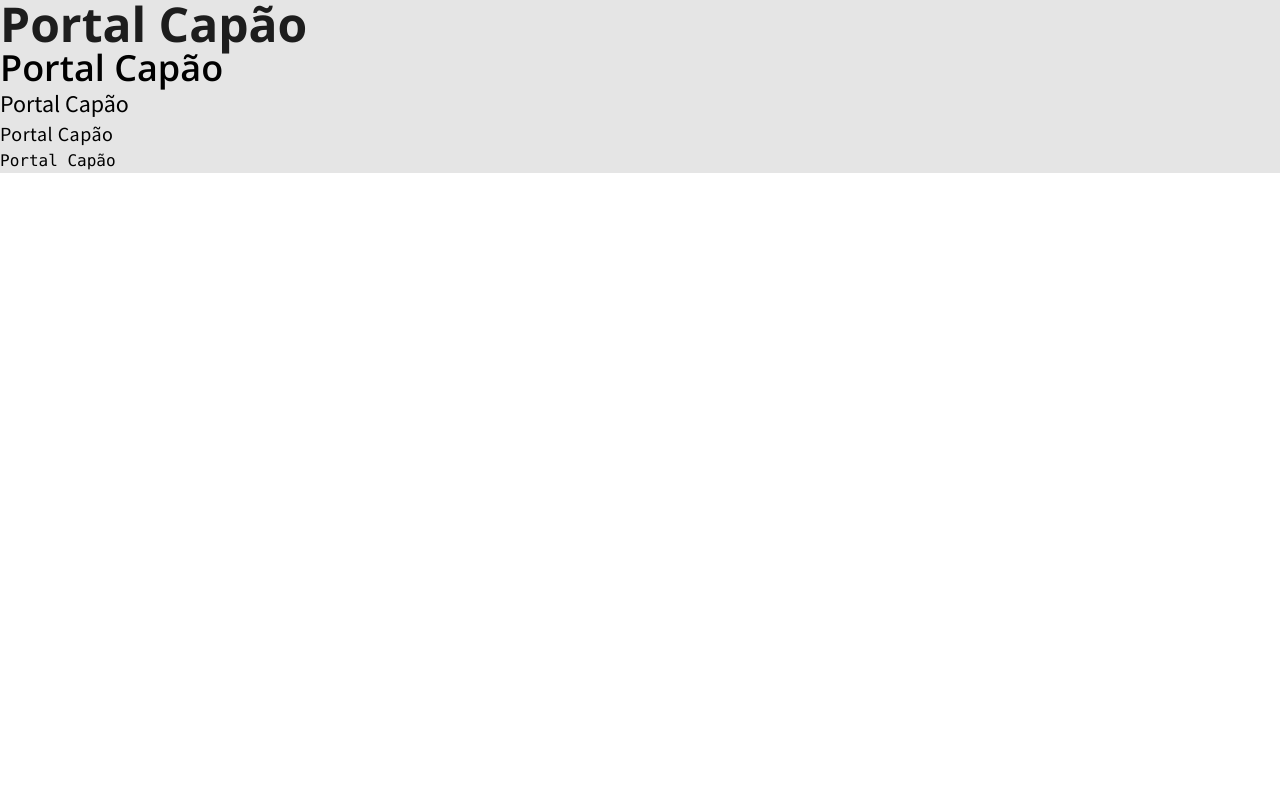
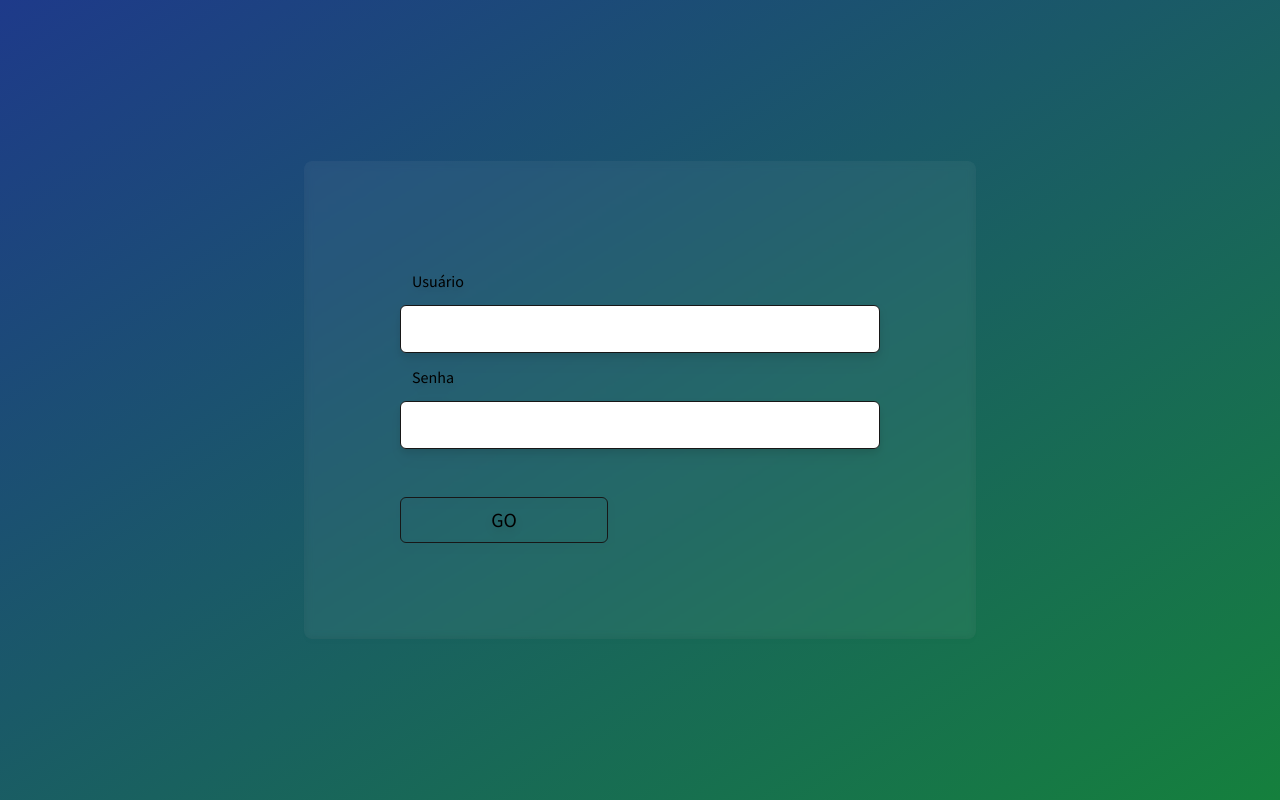
Before and after one commit to viriatonova/strictodigital, a React (Create React App) app in the folder frontend/: page / in a window 1280 px wide. Built offline with nearby package versions, Linux system fonts and the light colour scheme.

Commit message:
login screen

```diff
--- a/frontend/package.json
+++ b/frontend/package.json
@@ -8,6 +8,7 @@
     "@testing-library/user-event": "^13.5.0",
     "react": "^18.2.0",
     "react-dom": "^18.2.0",
+    "react-router-dom": "^6.4.2",
     "react-scripts": "5.0.1",
     "web-vitals": "^2.1.4"
   },
--- a/frontend/src/App.js
+++ b/frontend/src/App.js
@@ -1,12 +1,15 @@
+import { BrowserRouter, Routes, Route } from "react-router-dom";
+import Login from "./pages/Login";
+import NotFound from "./pages/NotFound";
+
 function App() {
     return (
-        <div className="App">
-            <h1>Portal Capão</h1>
-            <h2>Portal Capão</h2>
-            <h3>Portal Capão</h3>
-            <p>Portal Capão</p>
-            <span>Portal Capão</span>
-        </div>
+        <BrowserRouter>
+            <Routes>
+                <Route path="/" element={<Login />} />
+                <Route path="*" element={<NotFound />} />
+            </Routes>
+        </BrowserRouter>
     );
 }
 
--- /dev/null
+++ b/frontend/src/components/forms/LoginForm.jsx
@@ -0,0 +1,17 @@
+const LoginForm = () => {
+    return (
+        <form className="login-form">
+            <fieldset className="input-default">
+                <label htmlFor="username">Usuário</label>
+                <input name="username" type="text" />
+            </fieldset>
+            <fieldset className="input-default">
+                <label htmlFor="password">Senha</label>
+                <input name="password" type="password" />
+            </fieldset>
+            <button className="btn-primary mt-12 self-start">GO</button>
+        </form>
+    );
+};
+
+export default LoginForm;
--- a/frontend/src/index.css
+++ b/frontend/src/index.css
@@ -9,24 +9,22 @@
     /* THEME VARIABLES */
     :root {
         /* backgouds */
-        --color-base: #E5E5E5;
-        --color-palette01: #FFFFFF;
-        --color-palette02: #EFEFEF; /* disabled */
-        --color-palette03: #E70035; /* vermelhor padrão */
-        --color-palette04: #C3102F; /* vermelhor escuro */
+        --color-base: ##1d4ed8;
+        --color-inverted: #E5E5E5;
+        --color-secundary: #E5E5E5;
 
         /* texts */
         --color-text-title: #000000;
         --color-text-subtitle: #444444;
         --color-text-base: #1d1d1d;
         --color-text-inverted: #FFFFFF;
-        --color-text-highlight: #E70035;
+        --color-text-highlight: #22d3ee;
         --color-text-disabled: #A6ACBE;
 
         /* borders, lines, rings */
         --color-attributes-base: #171717;
         --color-attributes-inverted: #FFFFFF;
-        --color-attributes-highlight: #E70035;
+        --color-attributes-highlight: #22d3ee;
         --color-attributes-disabled: #EFEFEF;
     }
 
@@ -34,14 +32,12 @@
         --color-base: #171717;
     }
 
-    /* GLOBAL ELEMENTS */
-
     body {
-        @apply w-full h-full flex flex-col
+        @apply w-full h-full
     }
 
-    body #root {
-        @apply w-full h-full 2xl:h-screen bg-skin-base font-sans
+    #root {
+        @apply w-screen h-screen font-sans
     }
 
     h1 {
@@ -70,3 +66,78 @@
     }
 
 }
+
+@layer components {
+
+    /* GLOBAL COMPONENTS */
+
+    .btn-primary {
+        @apply w-52 h-auto px-4 py-2 text-base lg:text-xl
+        border border-skin-base rounded-md
+        hover:border-none hover:bg-skin-inverted hover:text-skin-inverted
+        transition ease-in-out duration-500
+    }
+
+    .btn-secundary {
+        @apply w-52 h-auto px-4 py-2 text-base lg:text-xl
+        border border-skin-base rounded-md
+        hover:border-none hover:bg-skin-inverted hover:text-skin-inverted
+        transition ease-in-out duration-500
+    }
+
+    .btn-desable {
+        @apply w-52 h-auto px-4 py-2 text-base lg:text-xl
+        border border-skin-base rounded-md
+        hover:border-none hover:bg-skin-inverted hover:text-skin-inverted
+        transition ease-in-out duration-500
+    }
+
+    /* FORM PADRÃO */
+
+    .input-default {
+        @apply w-[30rem] h-auto flex flex-col
+    }
+
+    .input-default input {
+        @apply w-full h-12 px-4 border border-skin-base rounded-md
+        focus:outline-none focus:ring-2 ring-skin-highlight
+    }
+
+    .input-default select {
+        @apply w-full h-12 px-4 border border-skin-base rounded-md
+        focus:outline-none focus:ring-2 ring-skin-highlight
+    }
+
+    .input-default label {
+        @apply w-full h-full p-3
+    }
+
+    .input-disabled {
+        @apply w-full h-auto flex flex-col
+    }
+
+    .input-disabled input {
+        @apply w-full h-12 px-4 border border-skin-base rounded-md
+    }
+
+    .input-disabled label {
+        @apply w-full h-full p-3
+    }
+
+    /* LOGIN */
+
+    .login {
+        @apply w-full h-full p-6 flex justify-center items-center
+        bg-gradient-to-br from-blue-900 to-green-700
+    }
+
+    .login div {
+        @apply w-auto h-auto p-24 flex justify-center items-center
+        backdrop-blur-sm bg-white/5 rounded-lg drop-shadow-lg
+    }
+
+    .login-form {
+        @apply w-full h-full flex flex-col justify-center items-center
+    }
+
+}
--- /dev/null
+++ b/frontend/src/pages/Login.jsx
@@ -0,0 +1,13 @@
+import LoginForm from "../components/forms/LoginForm";
+
+const Login = () => {
+    return (
+        <main className="login">
+            <div>
+                <LoginForm />
+            </div>
+        </main>
+    );
+};
+
+export default Login;
--- /dev/null
+++ b/frontend/src/pages/NotFound.jsx
@@ -0,0 +1,9 @@
+const NotFound = () => {
+    return (
+        <div>
+            <p>Not Fount</p>
+        </div>
+    );
+};
+
+export default NotFound;
--- a/frontend/tailwind.config.js
+++ b/frontend/tailwind.config.js
@@ -16,10 +16,8 @@ module.exports = {
             backgroundColor: {
                 skin: {
                     base: "var(--color-base)",
-                    palette01: "var(--color-palette01)",
-                    palette02: "var(--color-palette02)",
-                    palette03: "var(--color-palette03)",
-                    palette04: "var(--color-palette04)",
+                    secundary: "var(--color-secundary)",
+                    inverted: "var(--color-inverted)",
                 },
             },
             textColor: {
```
Also changed, not shown: frontend/.eslintrc.js, 1 other file (tests, documents, lock files or other folders).
